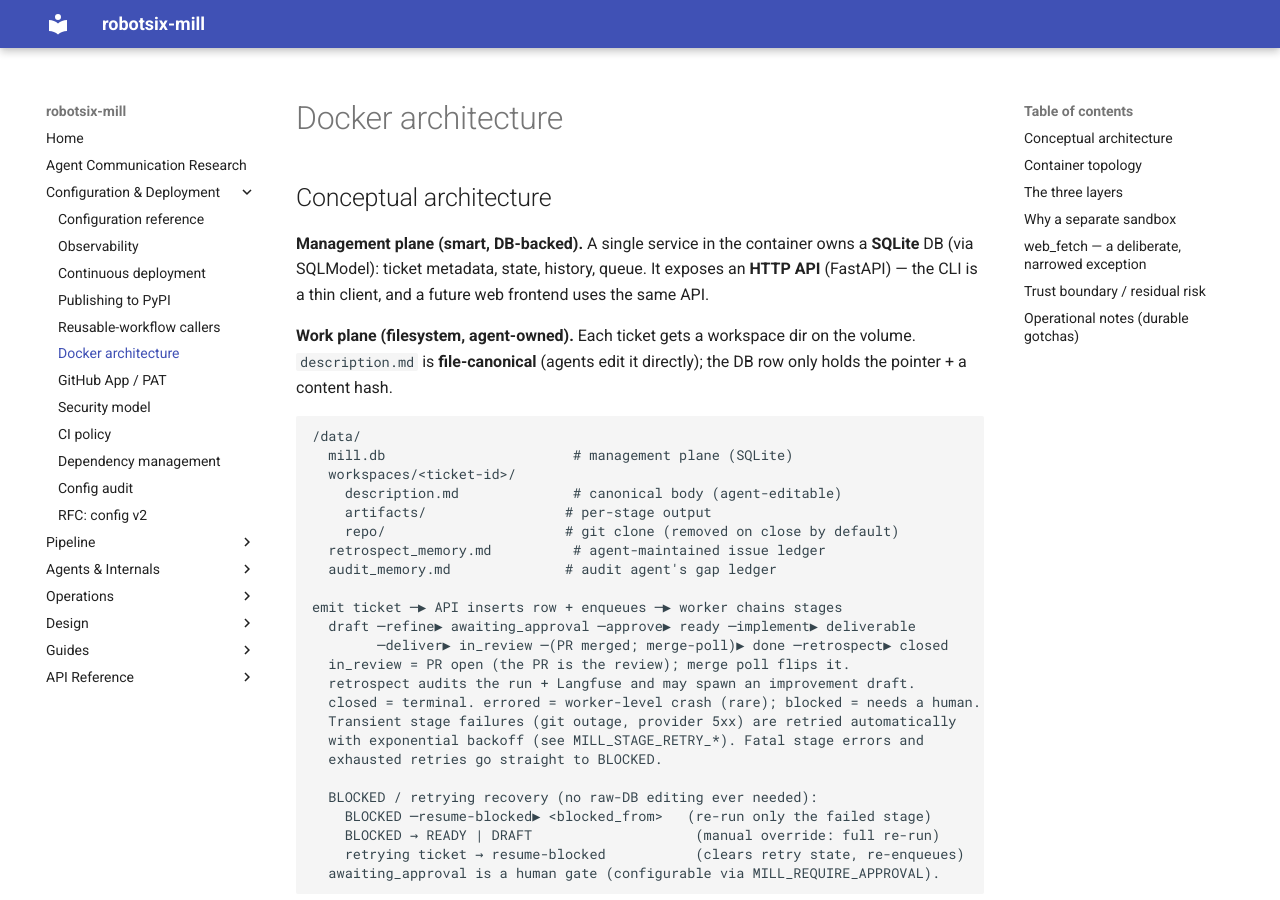
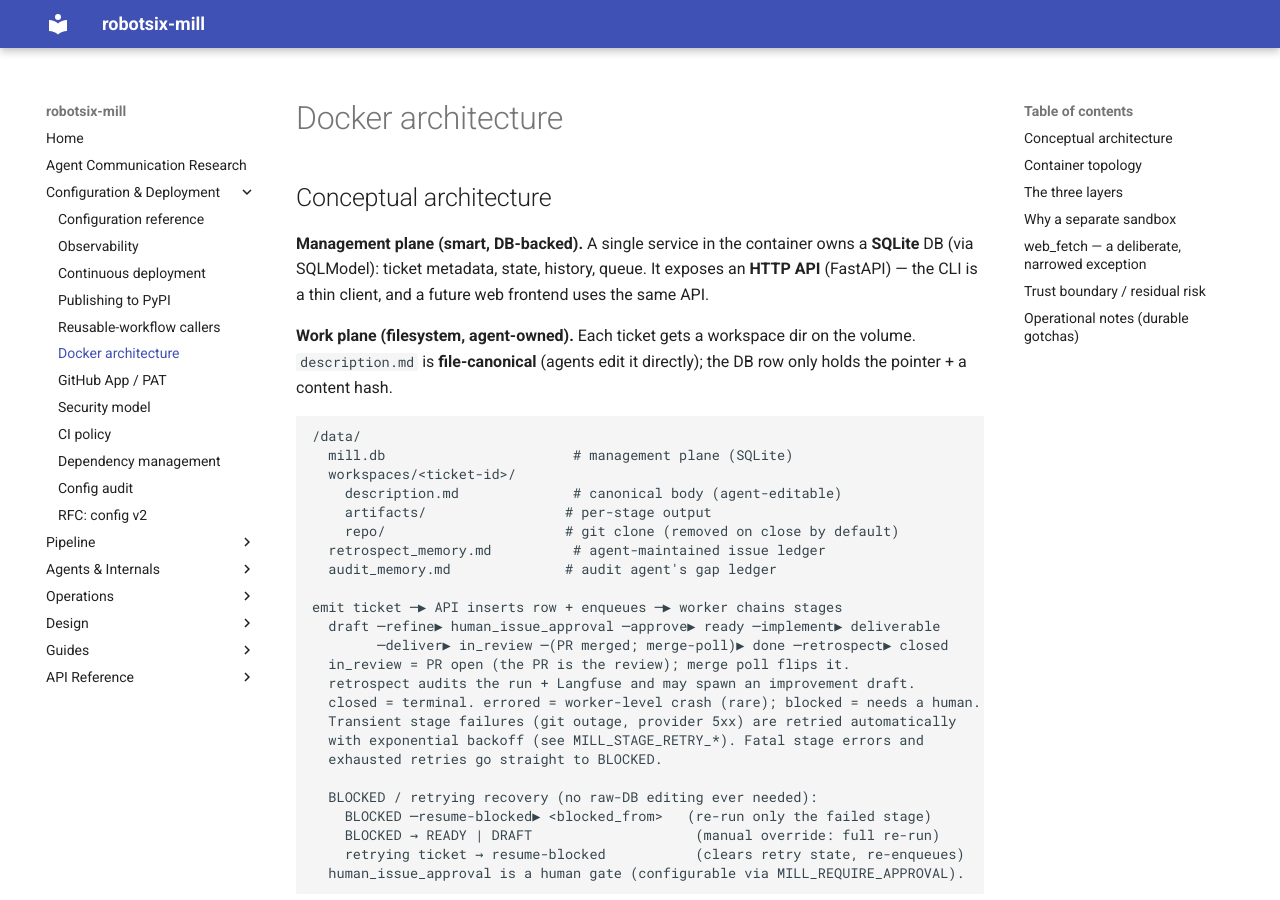
Before and after one commit to damien-robotsix/robotsix-mill, an MkDocs documentation site: the page built from docs/docker-architecture.md, in a window 1280 px wide and 900 px high. Built offline with MkDocs 1.6.1 and Material for MkDocs 9.7.7, drawn with Linux system fonts in a browser that asks for light colours.

Commit message:
mill: state sync: stale — "awaiting_approval" in 6 doc files (20260624T114543Z-state-sync-stale-awaiting-approval-in-6-9ae5)

````diff
--- a/docs/docker-architecture.md
+++ b/docs/docker-architecture.md
@@ -22,7 +22,7 @@ it directly); the DB row only holds the pointer + a content hash.
   audit_memory.md              # audit agent's gap ledger
 
 emit ticket ─▶ API inserts row + enqueues ─▶ worker chains stages
-  draft ─refine▶ awaiting_approval ─approve▶ ready ─implement▶ deliverable
+  draft ─refine▶ human_issue_approval ─approve▶ ready ─implement▶ deliverable
         ─deliver▶ in_review ─(PR merged; merge-poll)▶ done ─retrospect▶ closed
   in_review = PR open (the PR is the review); merge poll flips it.
   retrospect audits the run + Langfuse and may spawn an improvement draft.
@@ -35,7 +35,7 @@ emit ticket ─▶ API inserts row + enqueues ─▶ worker chains stages
     BLOCKED ─resume-blocked▶ <blocked_from>   (re-run only the failed stage)
     BLOCKED → READY | DRAFT                    (manual override: full re-run)
     retrying ticket → resume-blocked           (clears retry state, re-enqueues)
-  awaiting_approval is a human gate (configurable via MILL_REQUIRE_APPROVAL).
+  human_issue_approval is a human gate (configurable via MILL_REQUIRE_APPROVAL).
 ```
 
 - **Engine:** `pydantic-ai` over OpenRouter.
````
Also changed, not shown: CHANGELOG.md (+2 -0 lines), docs/approval-gate.md (+1 -1 lines), docs/audit-agent.md (+1 -1 lines), docs/configuration.md (+1 -1 lines), docs/notifications.md (+1 -1 lines).
